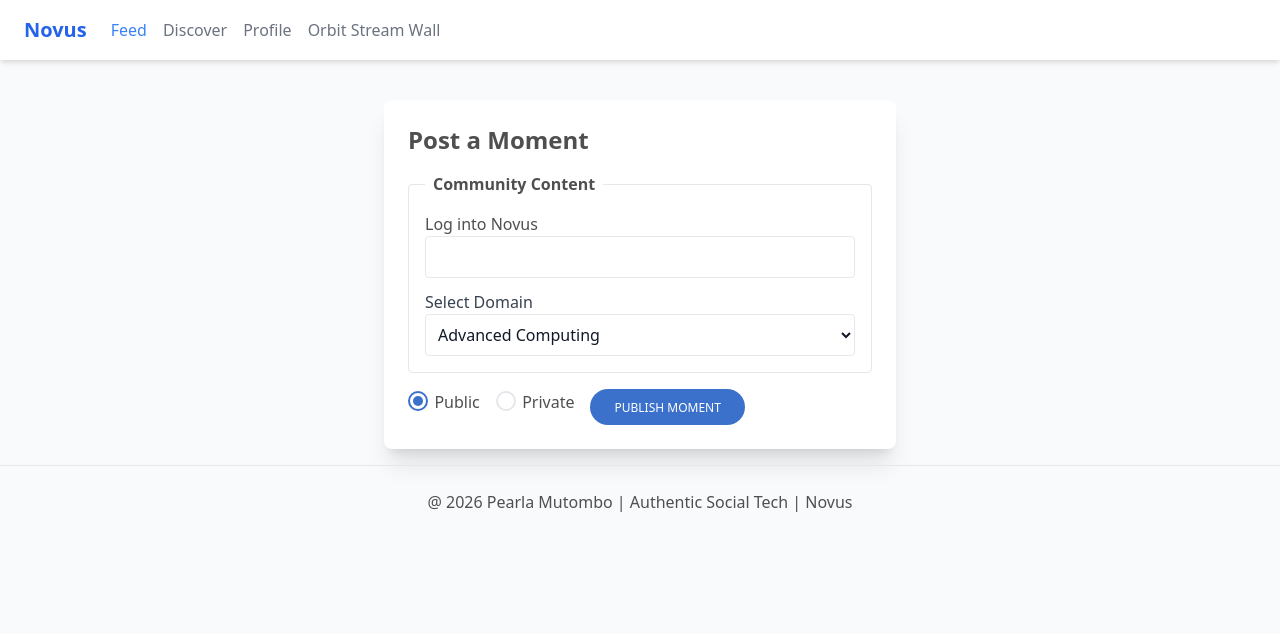
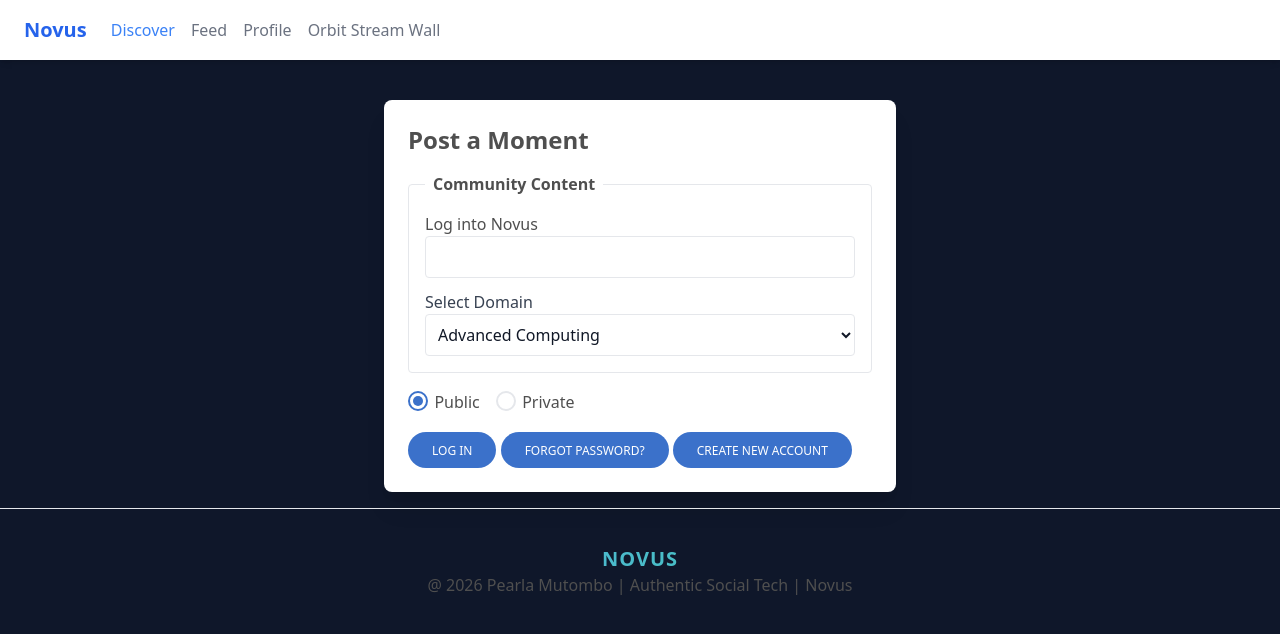
Before and after one commit to pearla-mutombo/capstone-level-2, a plain HTML site: page index.html in a window 1280 px wide. Drawn offline with nearby package versions, Linux system fonts and the light colour scheme.

Commit message:
Corrected and added on each pages

```diff
--- a/index.html
+++ b/index.html
@@ -33,7 +33,7 @@
       defer></script>
     <script src="script.js" defer></script>
   </head>
-  <body class="bg-gray-50 flex flex-col min-h-screen">
+  <body class="bg-slate-900 flex flex-col min-h-screen">
     <header>
       <!-- TW elements in the navbar to make it pop -->
       <nav
@@ -46,11 +46,11 @@
           </div>
           <ul class="flex list-style-none mr-auto pl-4">
             <li class="px-2">
-              <a href="index.html" class="text-blue-500">Feed</a>
+              <a href="index.html" class="text-blue-500">Discover</a>
             </li>
             <li class="px-2">
               <a href="discover.html" class="text-gray-500 hover:text-blue-500"
-                >Discover</a
+                >Feed</a
               >
             </li>
             <li class="px-2">
@@ -61,8 +61,9 @@
             <li class="px-2">
               <a
                 href="orbit-stream-wall.html"
-                class="text-gray-500 hover:text-bue-500"> Orbit Stream Wall</a>
-
+                class="text-gray-500 hover:text-bue-500">
+                Orbit Stream Wall</a
+              >
             </li>
           </ul>
         </div>
@@ -132,16 +133,31 @@
               Private
             </label>
           </div>
-          <button
-            type="submit"
-            class="inline-block rounded-full bg-primary px-6 pb-2 pt-2.5 text-xs font-medium uppercase leading-normal text-white shadow-primary-3 transition duration-150 ease-in-out hover:bg-primary-accent-300 hover:shadow-primary-2 focus:bg-primary-accent-300 focus:shadow-primary-2 focus:outline-none focus:ring-0 active:bg-primary-600 active:shadow-primary-2 motion-reduce:transition-none dark:shadow-black/30 dark:hover:shadow-dark-strong dark:focus:shadow-dark-strong dark:active:shadow-dark-strong">
-            Publish Moment
-          </button>
         </div>
+        <button
+          type="submit"
+          class="inline-block rounded-full bg-primary px-6 pb-2 pt-2.5 text-xs font-medium uppercase leading-normal text-white shadow-primary-3 transition duration-150 ease-in-out hover:bg-primary-accent-300 hover:shadow-primary-2 focus:bg-primary-accent-300 focus:shadow-primary-2 focus:outline-none focus:ring-0 active:bg-primary-600 active:shadow-primary-2 motion-reduce:transition-none dark:shadow-black/30 dark:hover:shadow-dark-strong dark:focus:shadow-dark-strong dark:active:shadow-dark-strong">
+          Log in
+        </button>
+        <button
+          type="submit"
+          class="inline-block rounded-full bg-primary px-6 pb-2 pt-2.5 text-xs font-medium uppercase leading-normal text-white shadow-primary-3 transition duration-150 ease-in-out hover:bg-primary-accent-300 hover:shadow-primary-2 focus:bg-primary-accent-300 focus:shadow-primary-2 focus:outline-none focus:ring-0 active:bg-primary-600 active:shadow-primary-2 motion-reduce:transition-none dark:shadow-black/30 dark:hover:shadow-dark-strong dark:focus:shadow-dark-strong dark:active:shadow-dark-strong">
+          Forgot password?
+        </button>
+        <button
+          type="submit"
+          class="inline-block rounded-full bg-primary px-6 pb-2 pt-2.5 text-xs font-medium uppercase leading-normal text-white shadow-primary-3 transition duration-150 ease-in-out hover:bg-primary-accent-300 hover:shadow-primary-2 focus:bg-primary-accent-300 focus:shadow-primary-2 focus:outline-none focus:ring-0 active:bg-primary-600 active:shadow-primary-2 motion-reduce:transition-none dark:shadow-black/30 dark:hover:shadow-dark-strong dark:focus:shadow-dark-strong dark:active:shadow-dark-strong">
+          create new account
+        </button>
       </form>
     </main>
     <output id="feedback" class="block mt-4 text-center font-bold"></output>
+
     <footer class="big-white p-6 text-center border-t">
+      <div
+        class="flex flex-row justify-around gap-6 mt-3 text-xl font-black tracking-wider text-transparent bg-clip-text bg-gradient-to-r from-blue-400 to-emerald-400">
+        NOVUS
+      </div>
       <p>@ 2026 Pearla Mutombo | Authentic Social Tech | Novus</p>
     </footer>
   </body>
--- a/style.css
+++ b/style.css
@@ -0,0 +1,3 @@
+html {
+    background-color: #0f172a;
+}
```
Also changed, not shown: citation.html (added, +11 -0 lines), discover.html (+9 -5 lines), orbit-stream-wall.html (+6 -2 lines), profile.html (+7 -3 lines).
